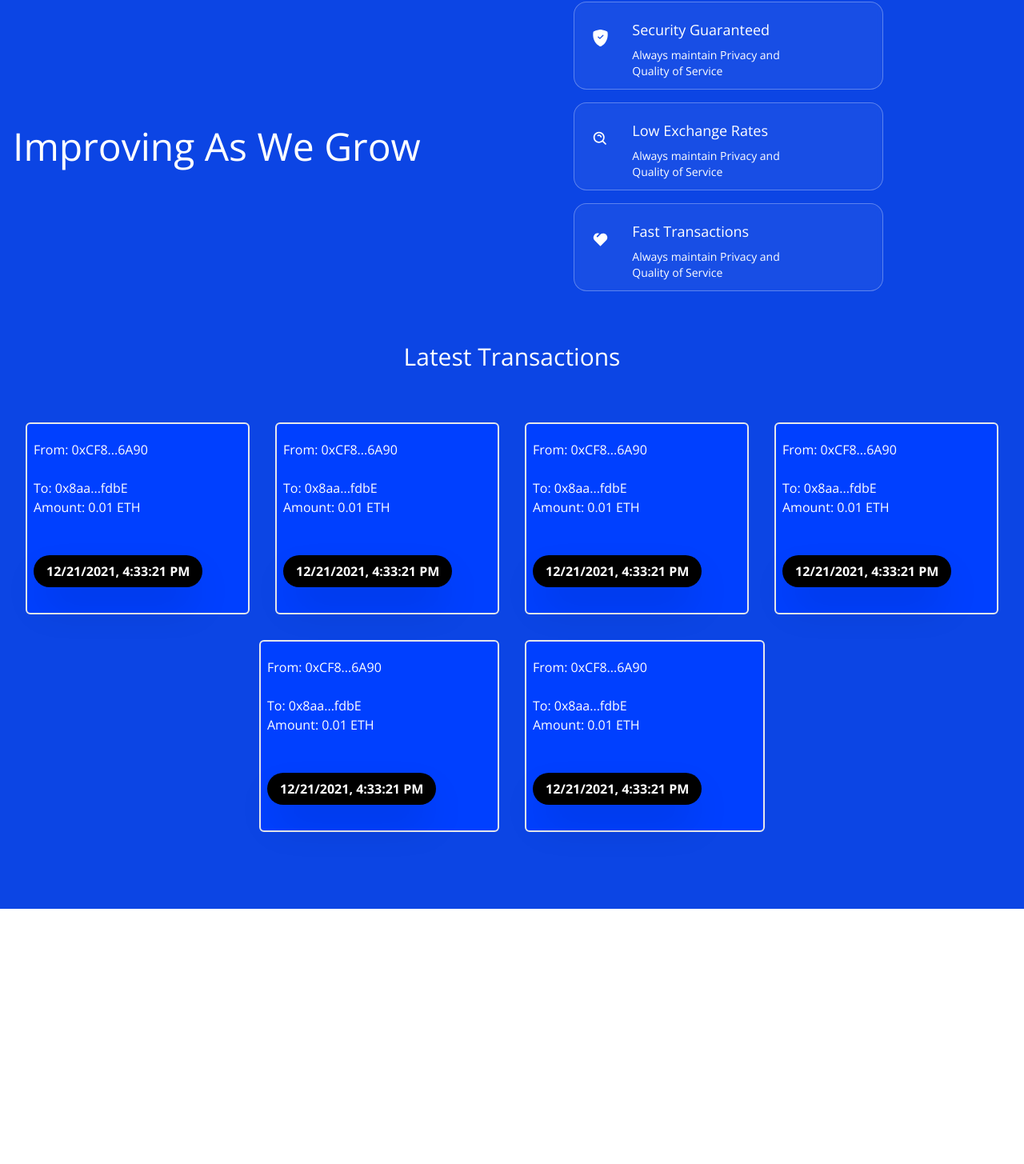
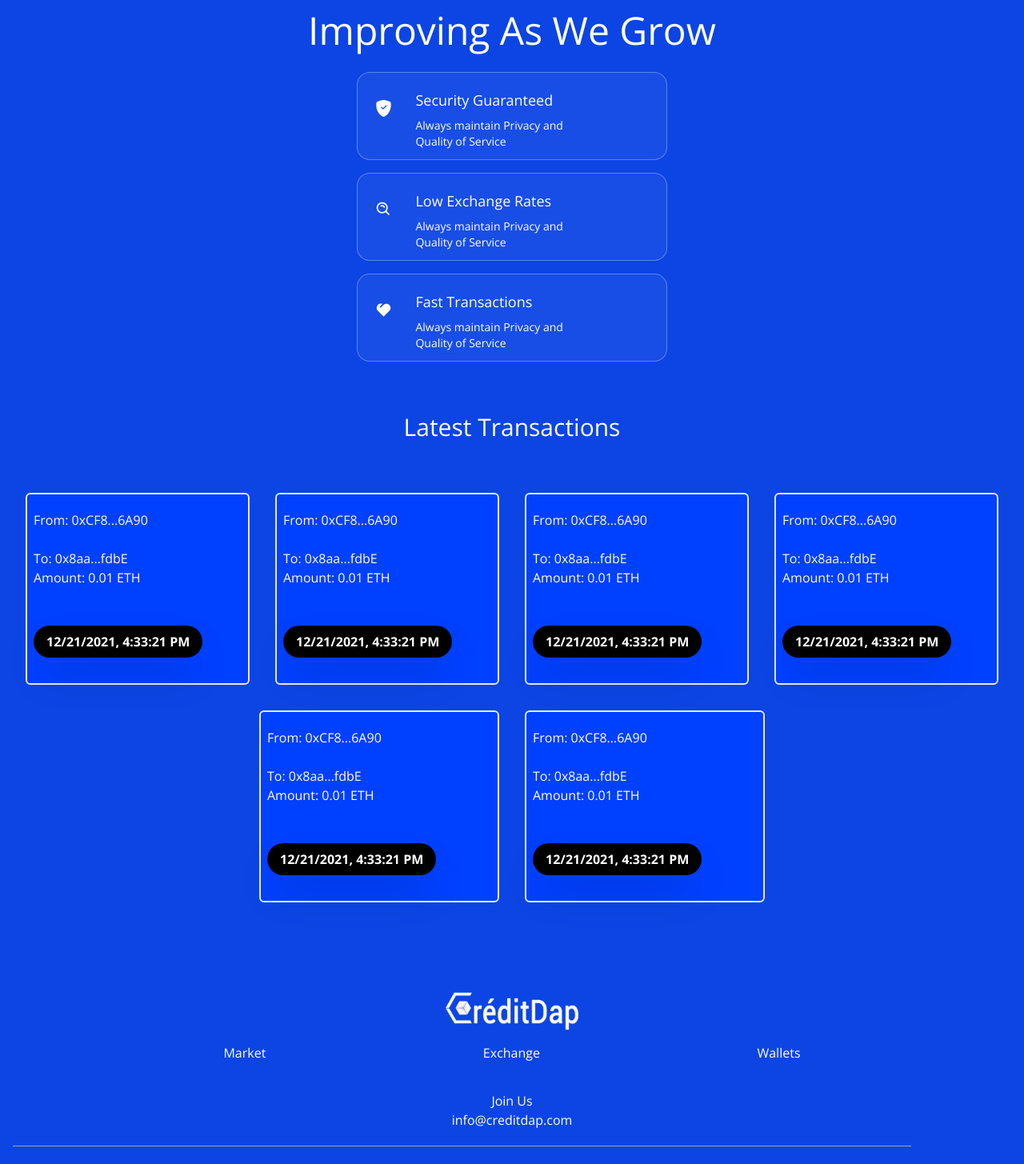
Before and after one commit to zairefrazier/Credit-DApp, a React (Vite) app in the folder client/: page / in a window 1280 px wide. Shown: the part 714-2169 px from the top of the page at 80% size. Before the commit the page ends 1850 px from the top, so only its background shows below. Built offline with nearby package versions, Linux system fonts and the light colour scheme.

Commit message:
finalized Footer

```diff
--- a/client/src/components/Footer.jsx
+++ b/client/src/components/Footer.jsx
@@ -3,7 +3,33 @@ import logo from '../../images/logo.png'
 const Footer = () => {
     return (
         <div className='w-full flex md:justify-center justify-between item-center flex-col p-4 gradient-bg-transactions'>
+            <div className='w-full flex sm:flex-rox flex-col justifiy-between item-center my-4'>
+                <div className='flex flex-[0.5] justify-center items-center'>
+                    <img src={logo} alt="logo" className='h-20 '>
 
+                    </img>
+                </div>
+                <div className='flex flex-1 justify-evenly items-center flex-wrap sm:mt-0 mt-5 w-full '>
+                    <p className='text-white text-base text-center mx-2 cursor-pointer'>
+                        Market
+                    </p>
+                    <p className='text-white text-base text-center mx-2 cursor-pointer'>
+                        Exchange
+                    </p>
+                    <p className='text-white text-base text-center mx-2 cursor-pointer'>
+                        Wallets
+                    </p>
+                </div>
+            </div>
+            <div className='flex justify-center items-center flex-col mt-5'>
+                <p className='text-white text-small text-center'>Join Us</p>
+                <p className='text-white text-small text-center'>info@creditdap.com</p>
+            </div>
+            <div className='sm:w-[90%] w-full h-[0.25px] bg-gray-400 mt-5'/>
+            <div className='sm:w-[90%] w-full flex justify-between items-center mt-5'>
+                <p className='text-white text-small text-center'>HARD COPY LLC </p>
+                <p className='text-white text-small text-center'>All Right Reserved</p>
+            </div>
         </div>
     );
 }
--- a/client/src/components/Services.jsx
+++ b/client/src/components/Services.jsx
@@ -17,17 +17,12 @@ const ServiceCard = ({ color, title, icon, Subtitle}) => (
 const Services = () => {
     return (
         <div className="flex flex-col md:flex-row w-full justify-center items-center gradient-bg-services">
-            <div className="flex mf:flew-row flew-col items-center justify-between md:pd-20 py-12 px-4">
-                <div className="flex-1 flex flex-col justify-start items-start">
-                    <h1 className="text-white text-3xl sm:text-5xl py-2">
+            <div className='flex-1 flex flex-col justify-start items-center'>
+            <h1 className="text-white text-3xl sm:text-5xl py-5">
                         Improving As
 
                         We Grow
                     </h1>
-                </div>
-
-            </div>
-            <div className='flex-1 flex flex-col justify-start items-center'>
             <ServiceCard
                 color="bg-[#ff0000]"
                 title="Security Guaranteed"
```
